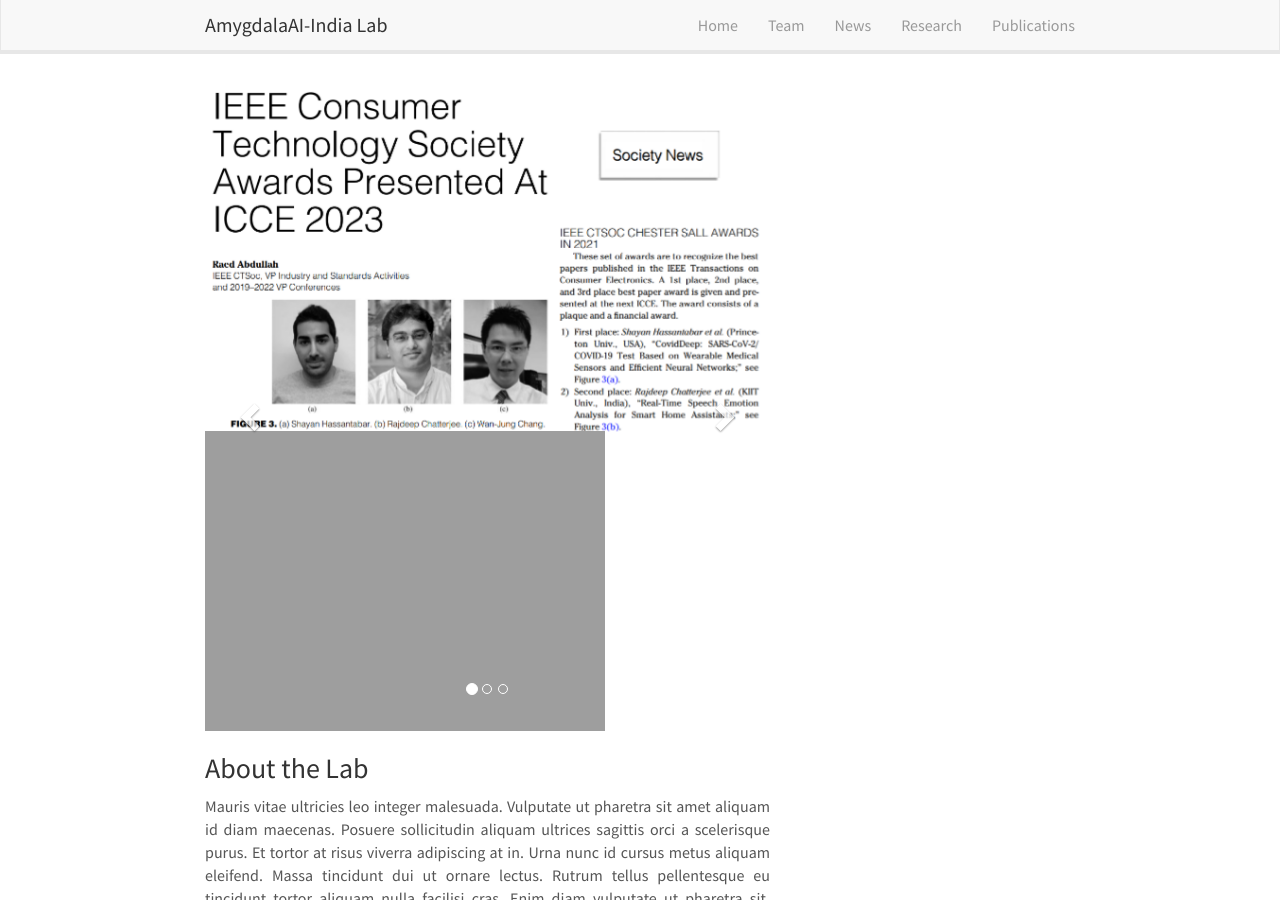
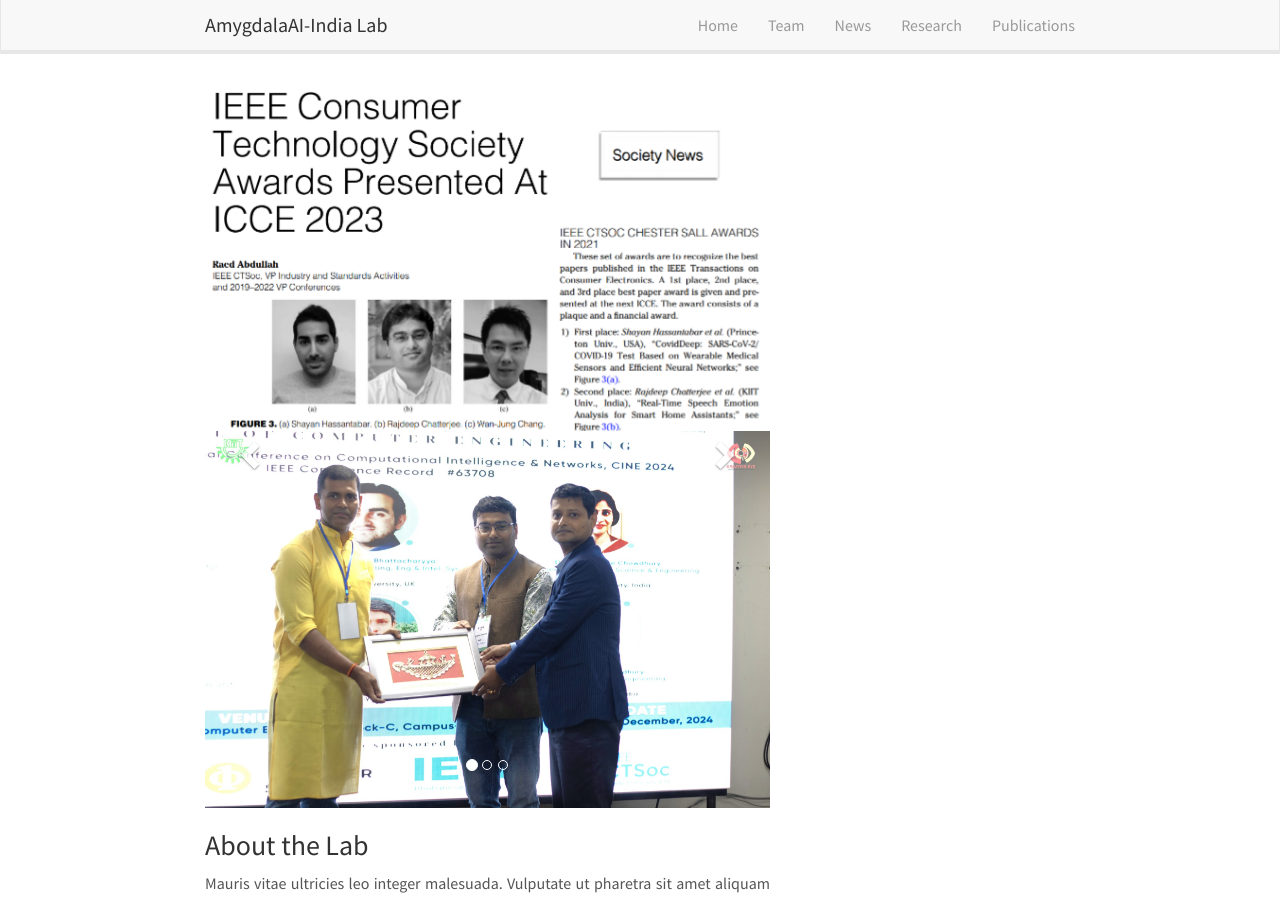
Before and after one commit to amygdalaaiindia/amygdalaaiindia.github.io, a Jekyll site: the page built from _pages/home.md, in a window 1280 px wide and 900 px high. Built offline with Jekyll 4.4.1, drawn with Linux system fonts in a browser that asks for light colours; nearby versions of some CDN libraries; comment, search, counter and statistics services are not loaded.

Commit message:
Update homelay.html

```diff
--- a/_layouts/homelay.html
+++ b/_layouts/homelay.html
@@ -17,16 +17,16 @@
 				<img src="{{ site.url }}{{ site.baseurl }}/images/slider/CTSOC Award.png" alt="Slide 1" />
 			</div>
 			<div class="item active">
-				<img src="{{ site.url }}{{ site.baseurl }}/images/slider/11.png" alt="Slide 1" />
+				<img src="{{ site.url }}{{ site.baseurl }}/images/slider/11.jpg" alt="Slide 1" />
 			</div>
 			<div class="item">
-				<img src="{{ site.url }}{{ site.baseurl }}/images/slider/5.png" alt="Slide 2" />
+				<img src="{{ site.url }}{{ site.baseurl }}/images/slider/5.jpg" alt="Slide 2" />
 			</div>
 			<div class="item">
-				<img src="{{ site.url }}{{ site.baseurl }}/images/slider/3.png" alt="Slide 2" />
+				<img src="{{ site.url }}{{ site.baseurl }}/images/slider/3.jpg" alt="Slide 2" />
 			</div>
 			<div class="item">
-				<img src="{{ site.url }}{{ site.baseurl }}/images/slider/9.png" alt="Slide 2" />
+				<img src="{{ site.url }}{{ site.baseurl }}/images/slider/9.jpg" alt="Slide 2" />
 			</div>
 		</div>
 		<a class="left carousel-control" href="#carousel" role="button" data-slide="prev">
```
